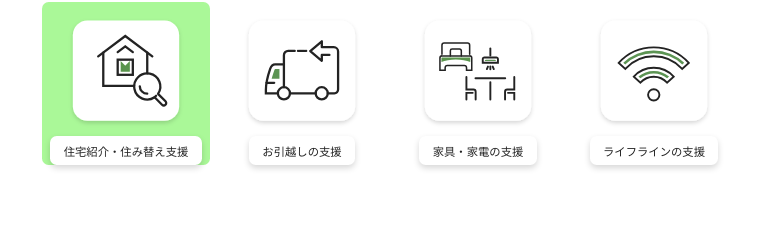
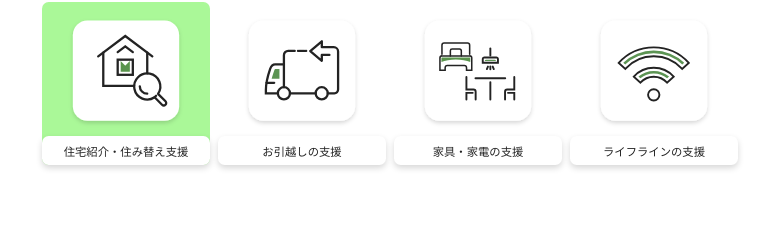
Before and after one commit to KAI0806/SAPOL, a plain HTML site: page service01.html in a window 1280 px wide. Shown: the part 1273-1513 px from the top of the page, 250-1029 px from the left. Drawn offline with Linux system fonts and the light colour scheme.

Commit message:
細部調整

```diff
--- a/css/application.css
+++ b/css/application.css
@@ -389,6 +389,10 @@ footer .footer_content .foot_icon{
         padding: 0;
     }
 
+    header .header_logo img{
+        margin-left: 3rem;
+    }
+
     header nav ul li a{
         font-size: 3rem;
     }
--- a/css/service.css
+++ b/css/service.css
@@ -218,7 +218,9 @@
     background: white;
     color: #232323;
     font-size: 1.7rem;
-    padding: 1rem 2rem;
+    padding: 1rem 0;
+    width: 100%;
+    text-align: center;
     border-radius: 1rem;
     box-shadow: 0 3px 6px rgba(0, 0, 0, 16%);
 }
```
